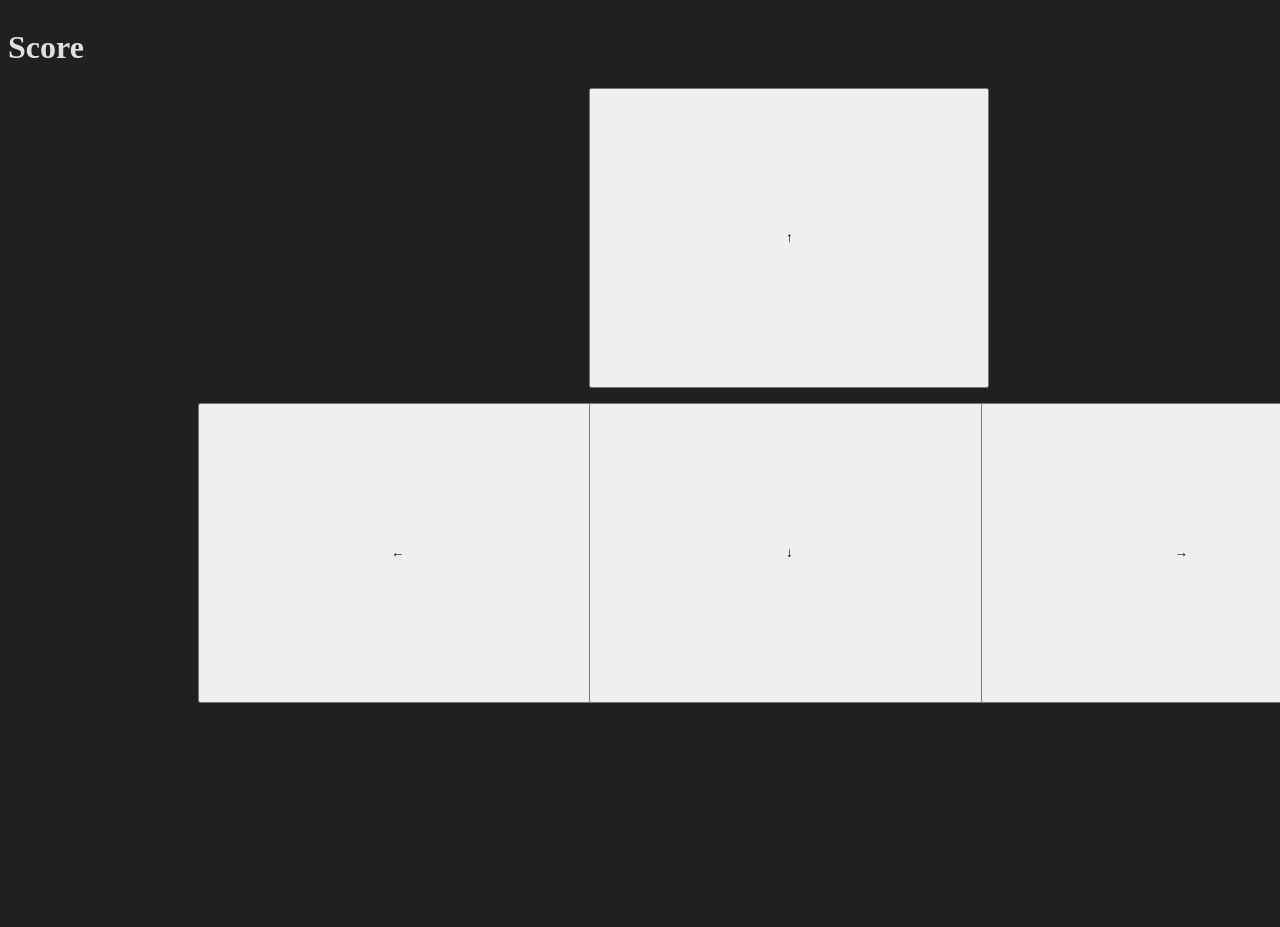
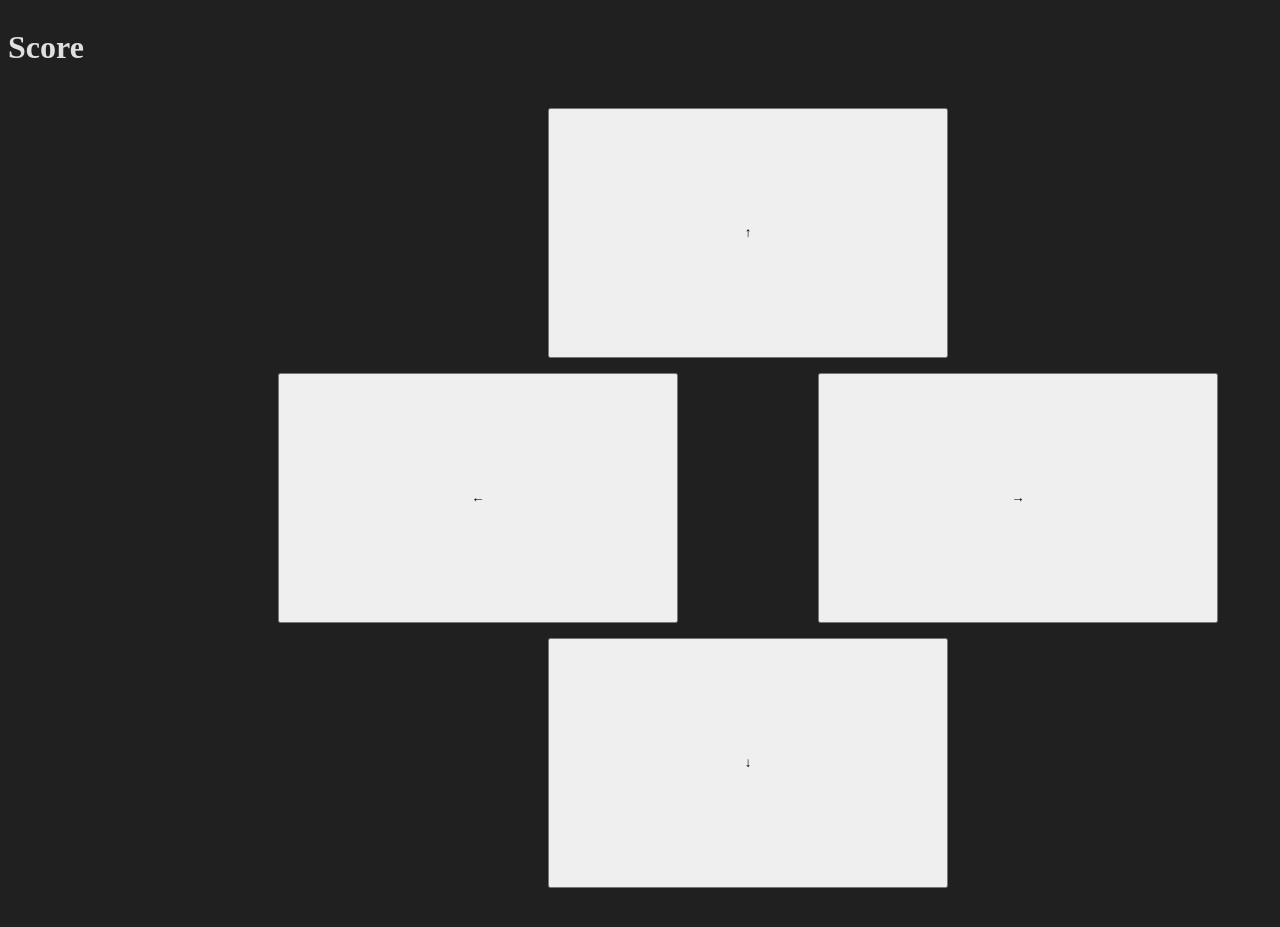
Before and after one commit to JeffKrz/LEDTable, a PHP site: page /snake_Jeff.html in a window 1280 px wide. Shown: the top 927 px of the page. Run offline with PHP 8.4, Linux system fonts and the light colour scheme.

Commit message:
arrangement of arrows changed

```diff
--- a/Snake_proj_Jeff/css/Snake_Jeff.css
+++ b/Snake_proj_Jeff/css/Snake_Jeff.css
@@ -1,4 +1,5 @@
 body {
+    max-width: 1080px;
     background-color:#202020;
     color:#E0E0E0;
     position: fixed;
@@ -9,19 +10,27 @@ body {
     display: table;
 }
 .box1{
+    padding-top: 20px;
     float: left;
-    width: 45%;
-    margin-left: 46%;
+    width: 100%;
+    margin-left: 50%;
 
 }
 .box{
     padding-top: 5%;
     float: left;
-    width: 1%;
-    padding: 15%;
+    width: 20%;
+    margin-left: 20%;
+    padding: 5%;
     padding-top: 15px;
+    padding-bottom: 15px;
+}
+.box2 {
+    float: left;
+    width: 45%;
+    margin-left: 50%;
 }
 .button {
-    height: 300px;
+    height: 250px;
     width: 400px;
 }
--- a/Snake_proj_Jeff/snake_Jeff.html
+++ b/Snake_proj_Jeff/snake_Jeff.html
@@ -2,7 +2,7 @@
 <html lang="de">
 <head>
     <link rel="stylesheet" href="css/Snake_Jeff.css">
-    <meta charset="UTF-8">
+    <meta charset="UTF-8" name="viewport" content="width=device-width, initial-scale=1">
     <title>Snake</title>
 
 </head>
@@ -24,18 +24,20 @@
        </div>
 
        <div class="box">
+        <iframe name="dummyframe" id="dummyframe" style="display: none;"></iframe>
+        <form action="http://192.168.87.252:5000/right" target="dummyframe">
+           <button class="button">&rarr;</button>
+        </form>
+    </div>
+
+       <div class="box2">
            <iframe name="dummyframe" id="dummyframe" style="display: none;"></iframe>
            <form action="http://192.168.87.252:5000/down" target="dummyframe">
                <button class="button">&darr;</button>
            </form>
        </div>
 
-       <div class="box">
-           <iframe name="dummyframe" id="dummyframe" style="display: none;"></iframe>
-           <form action="http://192.168.87.252:5000/right" target="dummyframe">
-              <button class="button">&rarr;</button>
-           </form>
-       </div>
+
     </div>
 
 </body>
```
